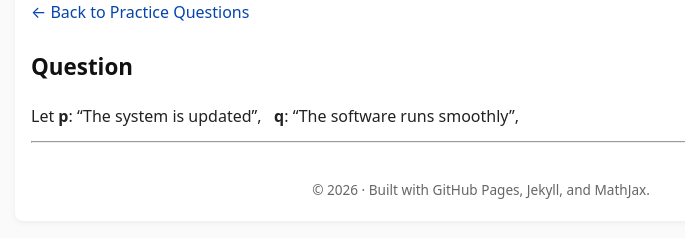
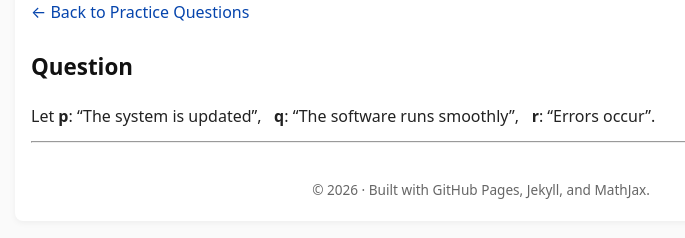
Before and after one commit to SaleemKamaludin/SaleemKamaludin.github.io, a Jekyll site: the page built from courses/comp1604/final-exam-practice/question-1.md, in a window 1280 px wide. Shown: the part 244-482 px from the top of the page, without its empty margins (159-844 px from the left). Built offline with Jekyll 4.4.1, drawn with Linux system fonts in a browser that asks for light colours.

Commit message:
Update question-1.md

```diff
--- a/courses/comp1604/final-exam-practice/question-1.md
+++ b/courses/comp1604/final-exam-practice/question-1.md
@@ -14,3 +14,4 @@ title: Final Exam Practice Question 1
 <p>
 Let <strong>p</strong>: “The system is updated”, &nbsp;
 <strong>q</strong>: “The software runs smoothly”, &nbsp;
+<strong>r</strong>: “Errors occur”.
```
